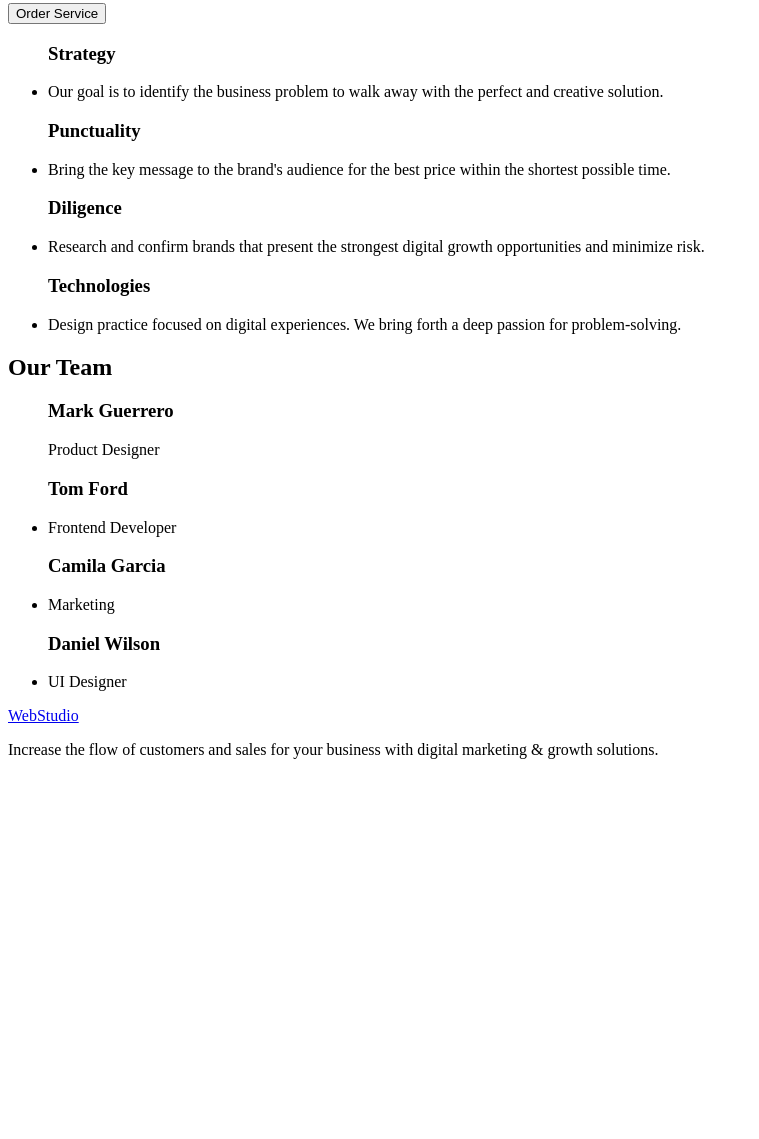
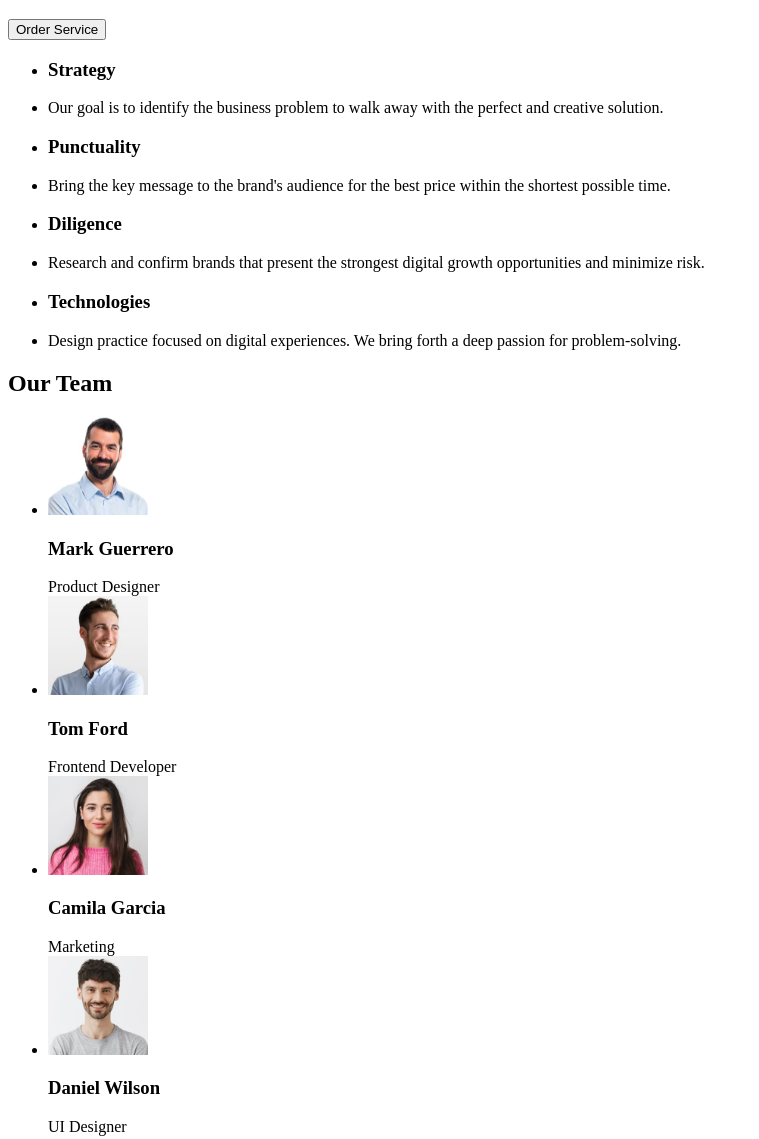
Before and after one commit to Avstrer/goit-markup-hw-01, a plain HTML site: page index.html in a window 1280 px wide. Shown: the part 251-1390 px from the top of the page, without its empty margins (0-759 px from the left). Before the commit the page ends 1026 px from the top, so only its background shows below. Drawn offline with Linux system fonts and the light colour scheme.

Commit message:
part4
+image

```diff
--- a/index.html
+++ b/index.html
@@ -7,7 +7,9 @@
 </head>
 <body>
     <header>
+
    <p>Main Page</p>
+
    <a href="/index.html">WebStudio</a>
    <!-- MenuNav -->
    <nav>
@@ -21,11 +23,11 @@
     <li>
     <a href="">Contacts</a>
     </li>
-
-
+  </ul>
+   </nav>
   <ul>
     <li>
-      <a href="tel:+110001111111">+11 (000) 111-11-11</a>
+    <a href="tel:+110001111111">+11 (000) 111-11-11</a>
     </li>
     <li>
       <a href="mailto:info@devstudio.com">info@devstudio.com</a>
@@ -33,36 +35,22 @@
 
   </ul>
 
-
-
-  </ul>
-   </nav>
-
-
-
-
-
-
-
     </header>
-
-
     <main>
-
   <h1>Effective Solutions
   for Your Business</h1>
   <button type="button">Order Service</button>
  <!-- 1 section -->
   <section >
 <ul>
-    <h3>Strategy</h3>
+  <li><h3>Strategy</h3></li>
   <li> Our goal is to identify the business
     problem to walk away with the perfect and creative solution. </li>
-    <h3>Punctuality</h3>
+  <li><h3>Punctuality</h3></li>
   <li>Bring the key message to the brand's audience for the best price within the shortest possible time.</li>
-    <h3>Diligence</h3>
+  <li><h3>Diligence</h3></li>
   <li>Research and confirm brands that present the strongest digital growth opportunities and minimize risk.</li>
-    <h3>Technologies</h3>
+  <li><h3>Technologies</h3></li>
   <li>Design practice focused on digital experiences. We bring forth a deep passion for problem-solving.</li>
 </ul>
 </section >
@@ -70,16 +58,25 @@
   <section>
 <h2>Our Team</h2>
 <ul>
-
-  <h3>Mark Guerrero</h3>
-  <img src=""
-  <li>Product Designer</li>
+  <li>
+  <img src="./img/mark.jpg" alt="Mark" width="100">
+  <h3>Mark Guerrero</h3>Product Designer
+  </li>
+  <li>
+    <img src="./img/tom.jpg" alt="Tom" width="100">
   <h3>Tom Ford</h3>
-  <li>Frontend Developer</li>
+  Frontend Developer
+  </li>
+  <li>
+    <img src="./img/camila.jpg" alt="Camila" width="100">
   <h3>Camila Garcia</h3>
-  <li>Marketing</li>
+  Marketing
+  </li>
+  <li>
+    <img src="./img/daniel.jpg" alt="Daniel" width="100">
   <h3>Daniel Wilson</h3>
-  <li>UI Designer</li>
+  UI Designer
+  </li>
 </ul>
   </section>
 
```
Also changed, not shown: img/camila.jpg (added), img/daniel.jpg (added), img/mark.jpg (added), img/tom.jpg (added).
